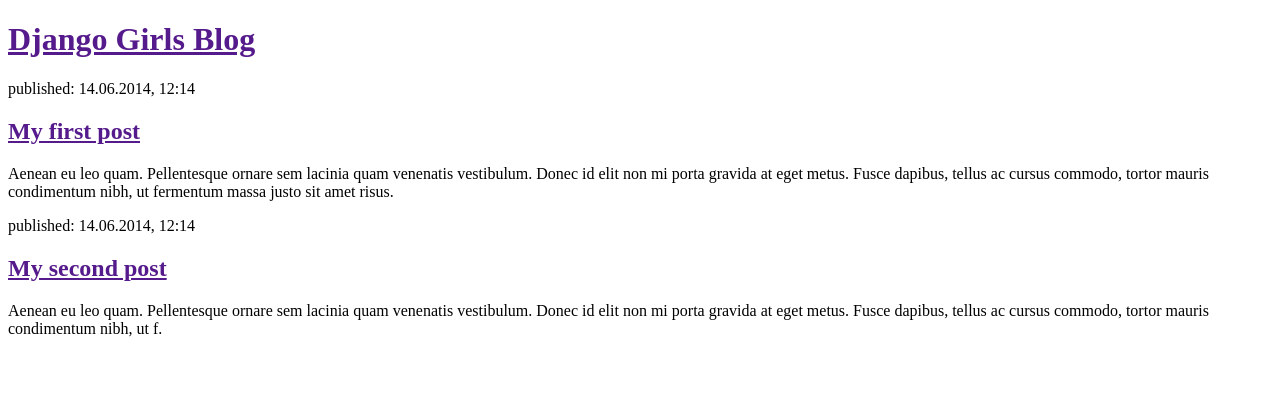
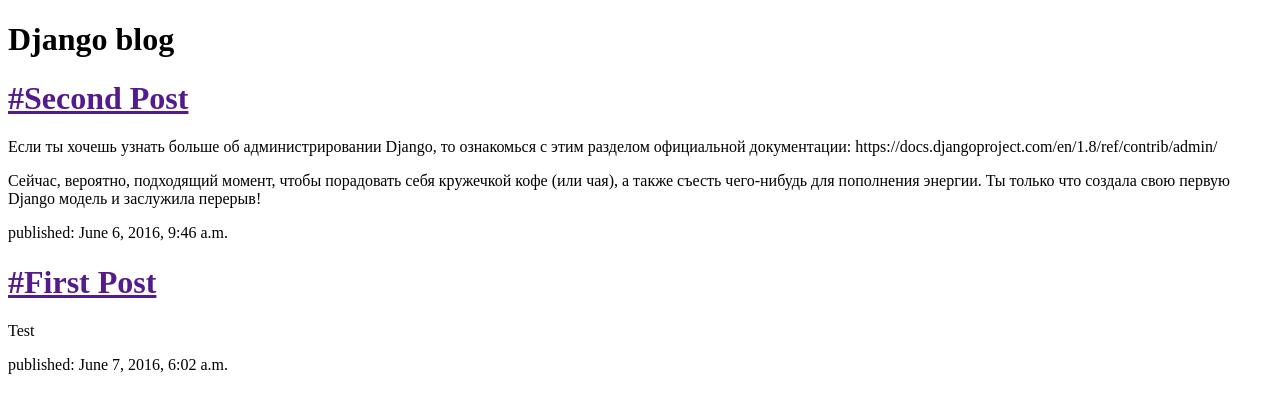
Before and after one commit to aldabekov/my-first-blog, a Django app: page / in a window 1280 px wide. Shown: the top 413 px of the page. Run offline with Django 3.2, Linux system fonts and the light colour scheme; data comes from the database, SQL or seed files in the repository; both versions use the stored data as it was after the commit.

Commit message:
Modified templates to display posts from database.

```diff
--- a/blog/templates/blog/post_list.html
+++ b/blog/templates/blog/post_list.html
@@ -5,20 +5,18 @@
     <title>Ola's blog</title>
 </head>
 <body>
-    <div>
-        <h1><a href="">Django Girls Blog</a></h1>
-    </div>
+    <h1>Django blog</h1>
+
+    {% for post in posts %}
+        <div>
+            <h1><a href="">{{ post.title }}</a> </h1>
+            <p>{{ post.text | linebreaks }}</p>
+            <p>published: {{ post.published_date }}</p>
+        </div>
+    {% endfor %}
+
 
     <div>
-        <p>published: 14.06.2014, 12:14</p>
-        <h2><a href="">My first post</a></h2>
-        <p>Aenean eu leo quam. Pellentesque ornare sem lacinia quam venenatis vestibulum. Donec id elit non mi porta gravida at eget metus. Fusce dapibus, tellus ac cursus commodo, tortor mauris condimentum nibh, ut fermentum massa justo sit amet risus.</p>
-    </div>
-
-    <div>
-        <p>published: 14.06.2014, 12:14</p>
-        <h2><a href="">My second post</a></h2>
-        <p>Aenean eu leo quam. Pellentesque ornare sem lacinia quam venenatis vestibulum. Donec id elit non mi porta gravida at eget metus. Fusce dapibus, tellus ac cursus commodo, tortor mauris condimentum nibh, ut f.</p>
     </div>
 </body>
 </html>
--- a/blog/views.py
+++ b/blog/views.py
@@ -1,6 +1,10 @@
 from django.shortcuts import render
+from django.utils import timezone
+from .models import Post
+
 
 # Create your views here.
 
 def post_list(request):
-    return render(request, 'blog/post_list.html', {})
+    posts = Post.objects.filter(published_date__lte=timezone.now()).order_by('published_date')
+    return render(request, 'blog/post_list.html', {'posts':posts})
```
Also changed, not shown: db.sqlite3, 1 other file.
